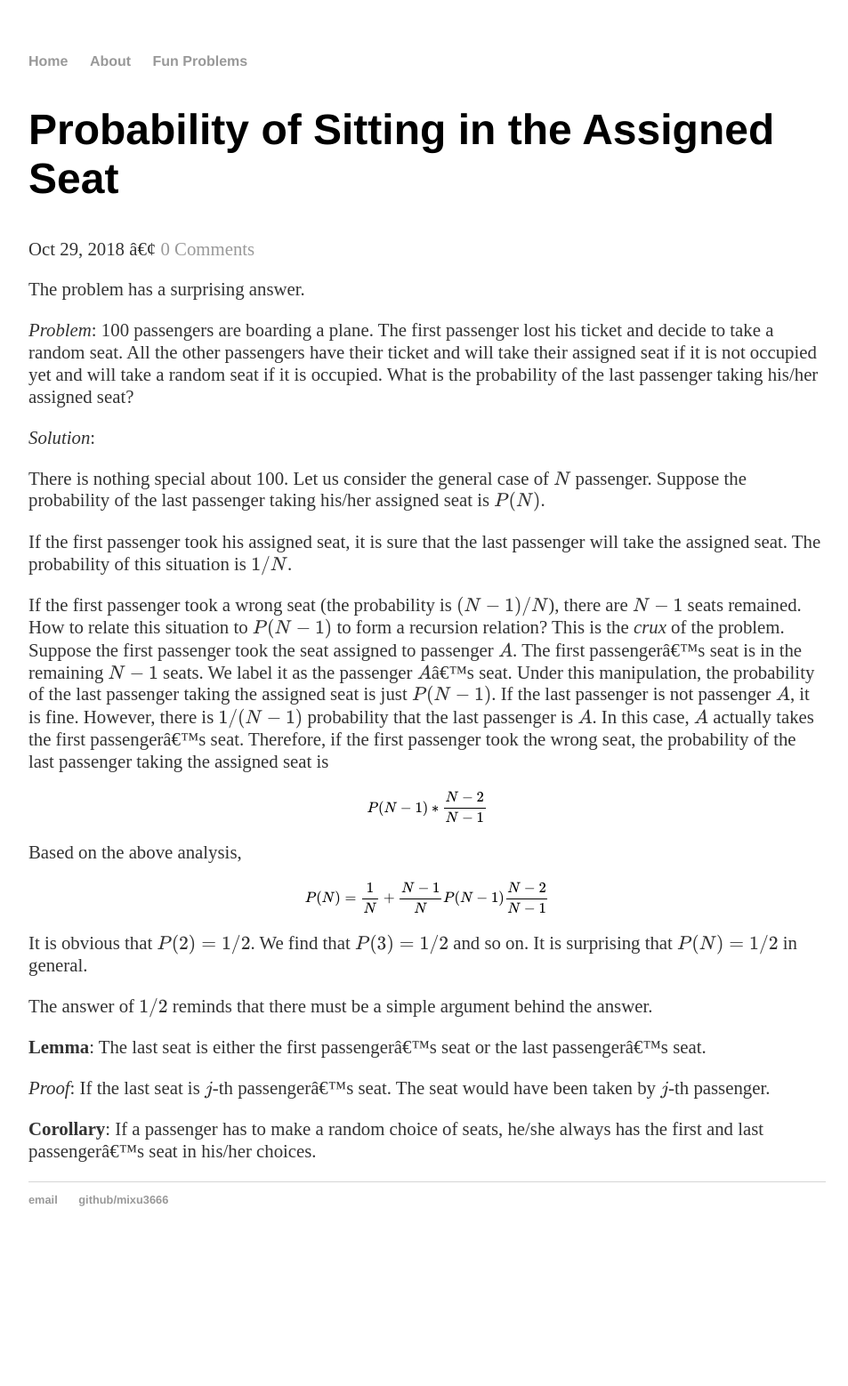
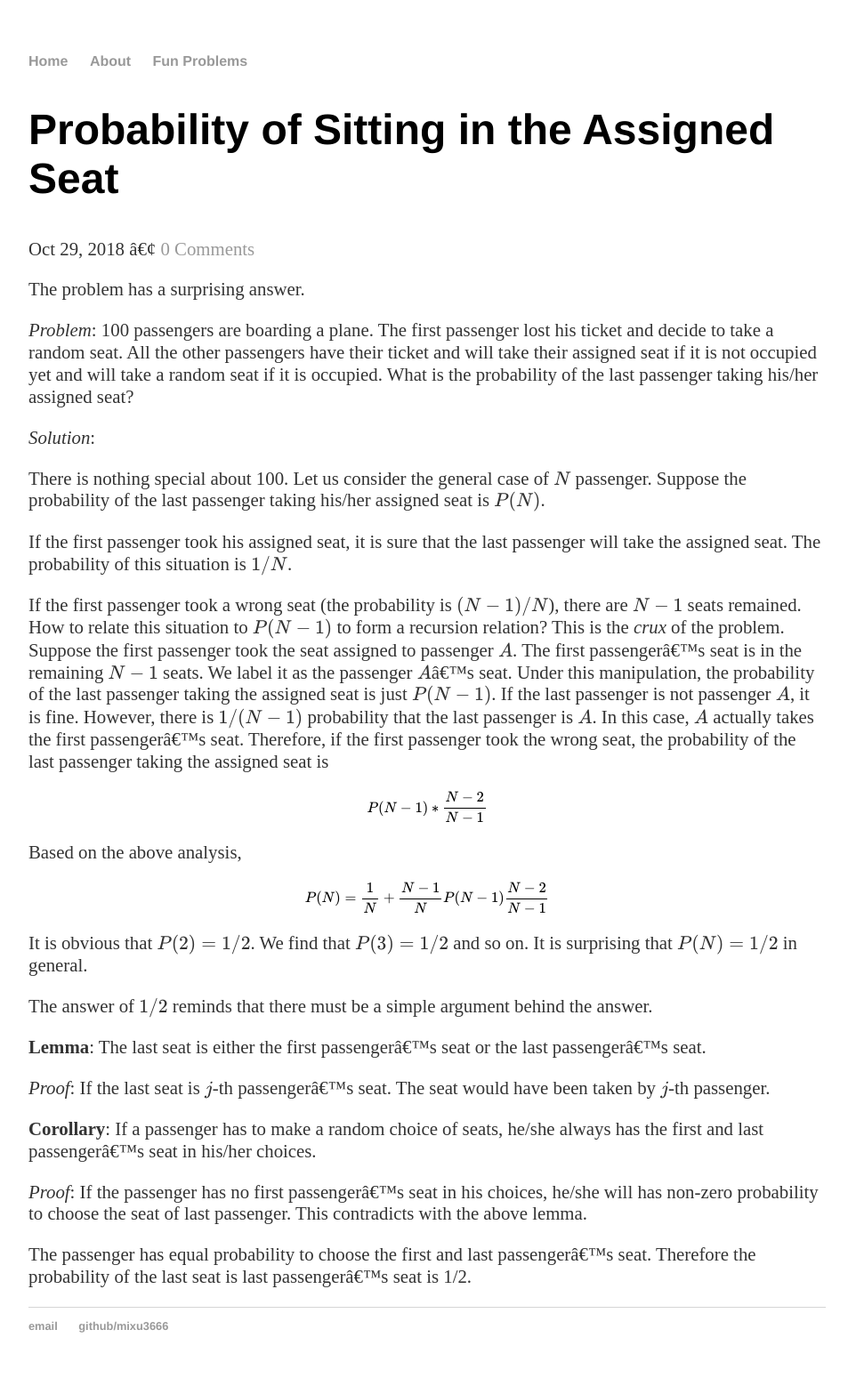
Before and after one commit to mixu3666/mixu3666.github.io, a Jekyll site: the page built from _posts/2018-10-31-Probability-of-Sitting-in-the-Assigned-Seat.md, in a window 1280 px wide. Shown: the whole page at 89% size, without its empty margins (160-1113 px from the left). Built offline with Jekyll 4.4.1, drawn with Linux system fonts in a browser that asks for light colours; formulas are drawn with MathJax 3; a script that is not in the unit is left out; comment, search, counter and statistics services are not loaded; before the commit the page ends 1416 px from its top, so only the background shows below that.

Commit message:
Update 2018-10-31-Probability-of-Sitting-in-the-Assigned-Seat.md

```diff
--- a/_posts/2018-10-31-Probability-of-Sitting-in-the-Assigned-Seat.md
+++ b/_posts/2018-10-31-Probability-of-Sitting-in-the-Assigned-Seat.md
@@ -37,3 +37,7 @@ The answer of $1/2$ reminds that there must be a simple argument behind the answ
 *Proof*: If the last seat is $j$-th passenger's seat. The seat would have been taken by $j$-th passenger.
 
 **Corollary**: If a passenger has to make a random choice of seats, he/she always has the first and last passenger's seat in his/her choices.
+
+*Proof*: If the passenger has no first passenger's seat in his choices, he/she will has non-zero probability to choose the seat of last passenger. This contradicts with the above lemma.
+
+The passenger has equal probability to choose the first and last passenger's seat. Therefore the probability of the last seat is last passenger's seat is 1/2.
```
